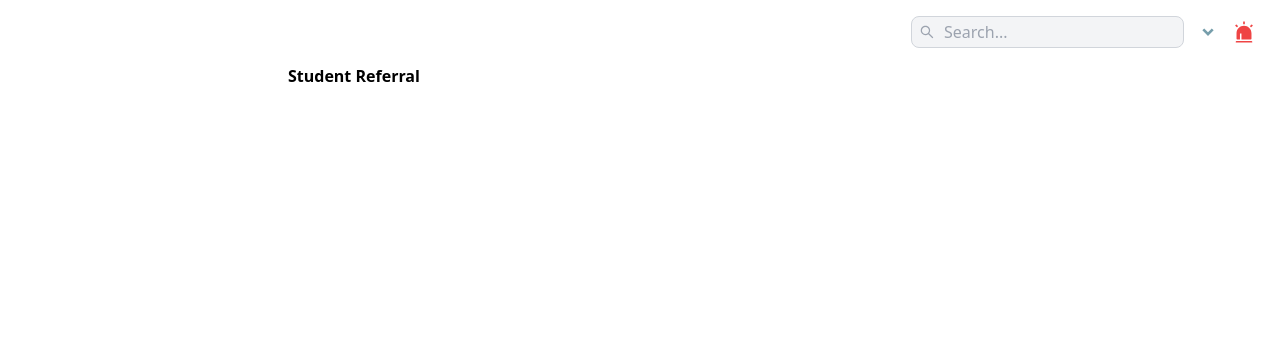
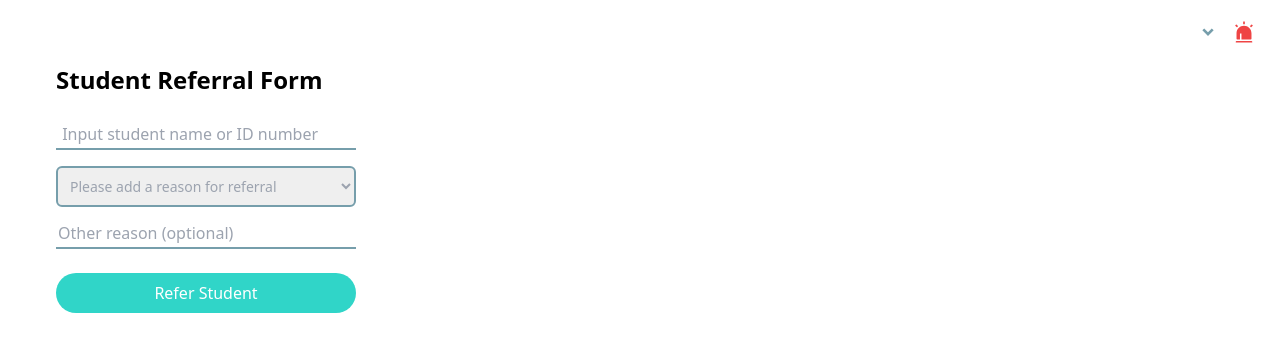
Before and after one commit to Znerree/2223-sem2-g2-g3-12-WellTalkWebsite-v2, a React (Vite) app in the folder welltalkwebapp_frontend/: page /student-referral in a window 1280 px wide. Shown: the top 352 px of the page. Built offline with nearby package versions, Linux system fonts and the light colour scheme.

Commit message:
Student Referral Form
Added student referral form

```diff
--- /dev/null
+++ b/welltalkwebapp_frontend/src/components/ReferralHeader.tsx
@@ -0,0 +1,78 @@
+import { useState, useEffect, useRef } from "react";
+import { AiOutlineSearch, AiFillAlert } from "react-icons/ai";
+import { RiArrowDropDownLine } from "react-icons/ri";
+import { useNavigate } from "react-router-dom";
+
+const ReferralHeader = () => {
+  // State to toggle the dropdown menu
+  const [isDropdownOpen, setIsDropdownOpen] = useState(false);
+  const dropdownRef = useRef<HTMLDivElement | null>(null);
+  const navigate = useNavigate();
+
+  // Function to toggle the dropdown menu
+  const toggleDropdown = () => {
+    setIsDropdownOpen(!isDropdownOpen);
+  };
+
+  const closeDropdown = () => {
+    setIsDropdownOpen(false);
+  };
+
+  useEffect(() => {
+    const handleClickOutside = (event: MouseEvent) => {
+      if (
+        dropdownRef.current &&
+        !dropdownRef.current.contains(event.target as Node)
+      ) {
+        closeDropdown();
+      }
+    };
+
+    if (isDropdownOpen) {
+      document.addEventListener("mousedown", handleClickOutside);
+    } else {
+      document.removeEventListener("mousedown", handleClickOutside);
+    }
+
+    return () => {
+      document.removeEventListener("mousedown", handleClickOutside);
+    };
+  }, [isDropdownOpen]);
+
+  // Function to handle logout
+  const handleLogout = () => {
+    localStorage.removeItem("token");
+    navigate("/");
+    console.log("Logged out");
+  };
+
+  return (
+    <>
+      <div className="w-full flex justify-between">
+        <h1>{""}</h1>
+        <div className="py-4 px-6 flex gap-2 items-center relative">
+          <RiArrowDropDownLine
+            className="text-secondary h-8 w-8 hover:text-primary cursor-pointer"
+            onClick={toggleDropdown}
+          />
+          {isDropdownOpen && (
+            <div
+              ref={dropdownRef}
+              className="absolute mt-14 right-0 bg-white border border-gray-300 rounded-lg shadow-md mx-6"
+            >
+              <button
+                className="block px-4 py-1 rounded-lg w-full text-sm text-secondary hover:bg-primary hover:text-white"
+                onClick={handleLogout}
+              >
+                Logout
+              </button>
+            </div>
+          )}
+          <AiFillAlert className="text-red-500 h-6 w-6 cursor-pointer" />
+        </div>
+      </div>
+    </>
+  );
+};
+
+export default ReferralHeader;
--- a/welltalkwebapp_frontend/src/components/SidebarNav.tsx
+++ b/welltalkwebapp_frontend/src/components/SidebarNav.tsx
@@ -24,11 +24,6 @@ const SidebarNav = () => {
     },
     { icon: <BiSolidCalendar />, name: "Calendar", path: "/calendar" },
     { icon: <MdForum />, name: "Forum", path: "/forum" },
-    {
-      icon: <FaPeopleArrows />,
-      name: "Student Referral",
-      path: "/student-referral",
-    },
   ];
 
   const location = useLocation();
--- a/welltalkwebapp_frontend/src/pages/private-pages/StudentReferral.tsx
+++ b/welltalkwebapp_frontend/src/pages/private-pages/StudentReferral.tsx
@@ -1,12 +1,53 @@
-import LoggedinHeader from "@/components/LoggedinHeader";
+import ReferralHeader from "@/components/ReferralHeader";
 
 export const StudentReferral = () => {
+  //css style for input
+  const inputStyle = {
+    borderBottom: "2px solid #769EAB",
+    background: "transparent",
+    outline: "none",
+    width: "100%",
+    padding: "2px 2px",
+    marginBottom: "16px",
+  };
 
   return (
     <>
-      <LoggedinHeader />
-      <div className="ml-72">
-        <h1 className="font-semibold">Student Referral</h1>
+      <ReferralHeader />
+      <div className=" ml-14">
+        <h1 className="font-semibold text-2xl">Student Referral Form</h1>
+        <form className=" py-6 left-0 w-[300px] flex flex-col">
+          <input
+            type="text"
+            placeholder=" Input student name or ID number"
+            style={inputStyle}
+            required
+          />
+          <select
+            name="userType"
+            required
+            className=" mb-3 text-gray-400 outline-none text-sm border-2 border-secondary rounded-md p-2"
+            defaultValue="label"
+          >
+            <option disabled value="label" hidden>
+              Please add a reason for referral
+            </option>
+            <option value="Counselor">Bully</option>
+            <option value="Non-Counselor">Badlungon</option>
+            <option value="Non-Counselor">Bastos</option>
+          </select>
+          <input
+            type="text"
+            placeholder="Other reason (optional)"
+            style={inputStyle}
+          />
+          <button
+            type="submit"
+            className=" bg-primary rounded-full h-10 text-white hover:shadow-sm hover:shadow-primary mt-2"
+          >
+            Refer Student
+          </button>
+        </form>
       </div>
     </>
   );
```
